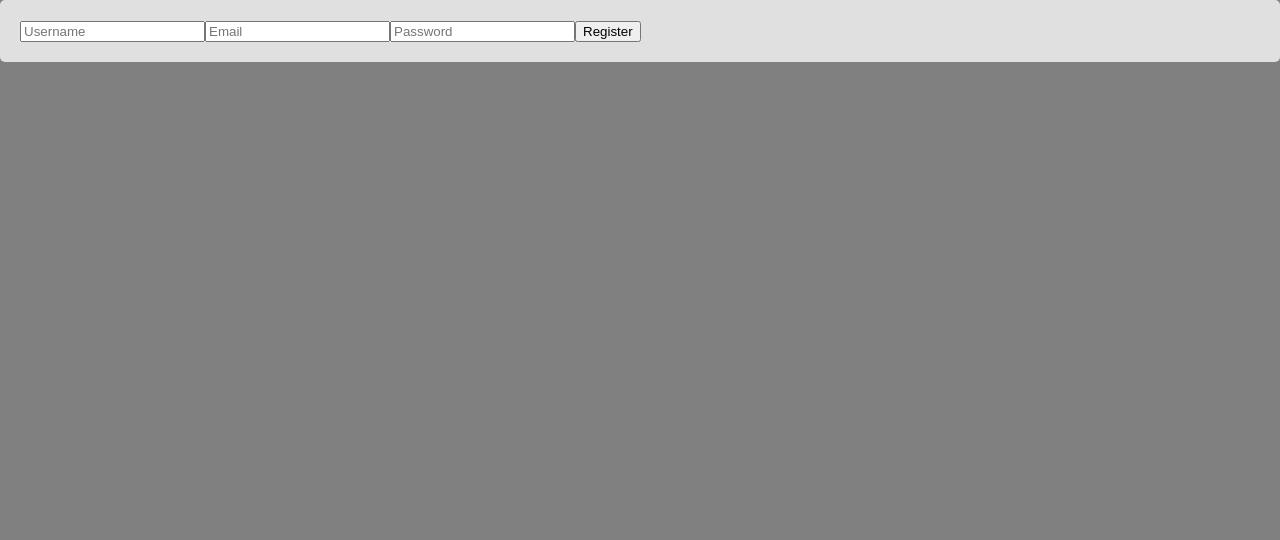
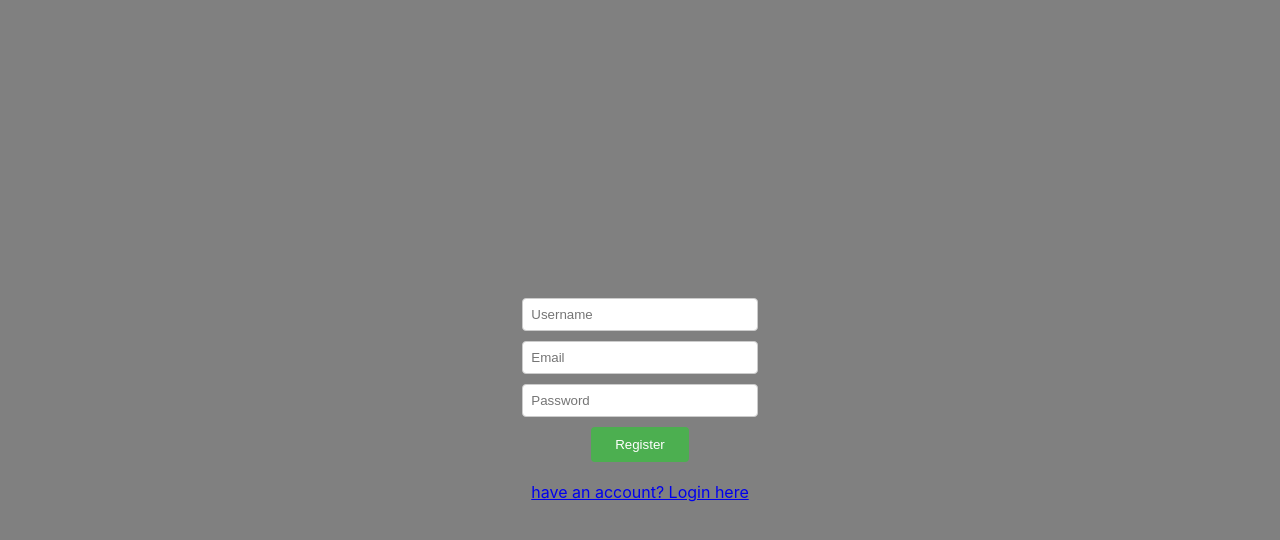
Before and after one commit to Davitvashakmadze/SignMeUp, a React (Create React App) app in the folder frontend/: page /register in a window 1280 px wide. Shown: the top 540 px of the page. Built offline with nearby package versions, Linux system fonts and the light colour scheme.

Commit message:
feat: add routes path and register css

```diff
--- a/frontend/src/components/login/Login.jsx
+++ b/frontend/src/components/login/Login.jsx
@@ -39,8 +39,9 @@ const Login = () => {
           />
           <button type="submit">Login</button>
         </form>
+        <Link to="/register">Don't have an account? Register here</Link>
       </div>
-      <Link to="/register">Don't have an account? Register here</Link>
+
     </div>
   );
 };
--- a/frontend/src/components/login/Login.scss
+++ b/frontend/src/components/login/Login.scss
@@ -21,13 +21,15 @@
       }
 
       button {
-        width: 100%;
+        width: 45%;
         padding: 10px;
         background-color: #4caf50;
         color: white;
         border: none;
         border-radius: 4px;
         cursor: pointer;
+        margin-bottom: 20px;
+        transition: 0.3s ease-in-out;
 
         &:hover {
           background-color: #45a049;
--- a/frontend/src/components/register/Register.jsx
+++ b/frontend/src/components/register/Register.jsx
@@ -1,6 +1,7 @@
 import { useState } from "react";
 import axios from "axios";
 import "./Register.scss";
+import { Link } from "react-router-dom";
 
 const Register = () => {
   const [username, setUsername] = useState("");
@@ -23,6 +24,7 @@ const Register = () => {
   };
 
   return (
+    <div className="register-container-wrapper">
       <div className="register-container">
         <form onSubmit={handleSubmit}>
           <input
@@ -45,6 +47,8 @@ const Register = () => {
           />
           <button type="submit">Register</button>
         </form>
+        <Link to="/login">have an account? Login here</Link>
+      </div>
     </div>
   );
 };
--- a/frontend/src/components/register/Register.scss
+++ b/frontend/src/components/register/Register.scss
@@ -1,10 +1,40 @@
-.register-container {
-    background-color: #e0e0e0;
-    padding: 20px;
-    border-radius: 5px;
+.register-container-wrapper {
+    width: 100%;
+    height: 100vh;
+    display: flex;
+    justify-content: center;
+    align-items: center;
 
-    h2 {
-        color: #555;
+    .register-container {
+      form {
+        display: flex;
+        justify-content: center;
+        align-items: center;
+        flex-direction: column;
+        input {
+          display: block;
+          width: 100%;
+          margin-bottom: 10px; /* Adds 10px gap between inputs */
+          padding: 8px;
+          border: 1px solid #ccc;
+          border-radius: 4px;
+        }
+
+        button {
+          width: 45%;
+          padding: 10px;
+          background-color: #4caf50;
+          color: white;
+          border: none;
+          border-radius: 4px;
+          cursor: pointer;
+          margin-bottom: 20px;
+          transition: 0.3s ease-in-out;
+
+          &:hover {
+            background-color: #45a049;
+          }
+        }
+      }
     }
-
-}
+  }
```
Lines whose indentation alone changed are shown as unchanged.
